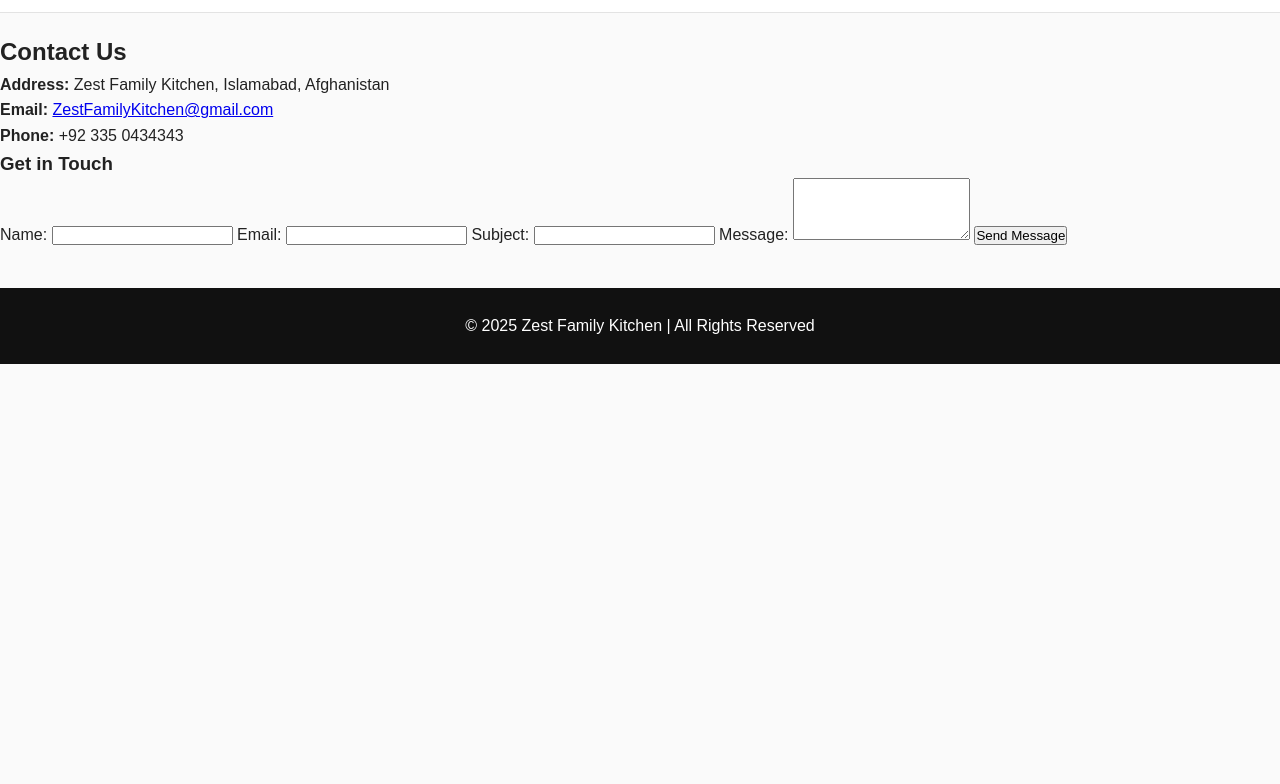
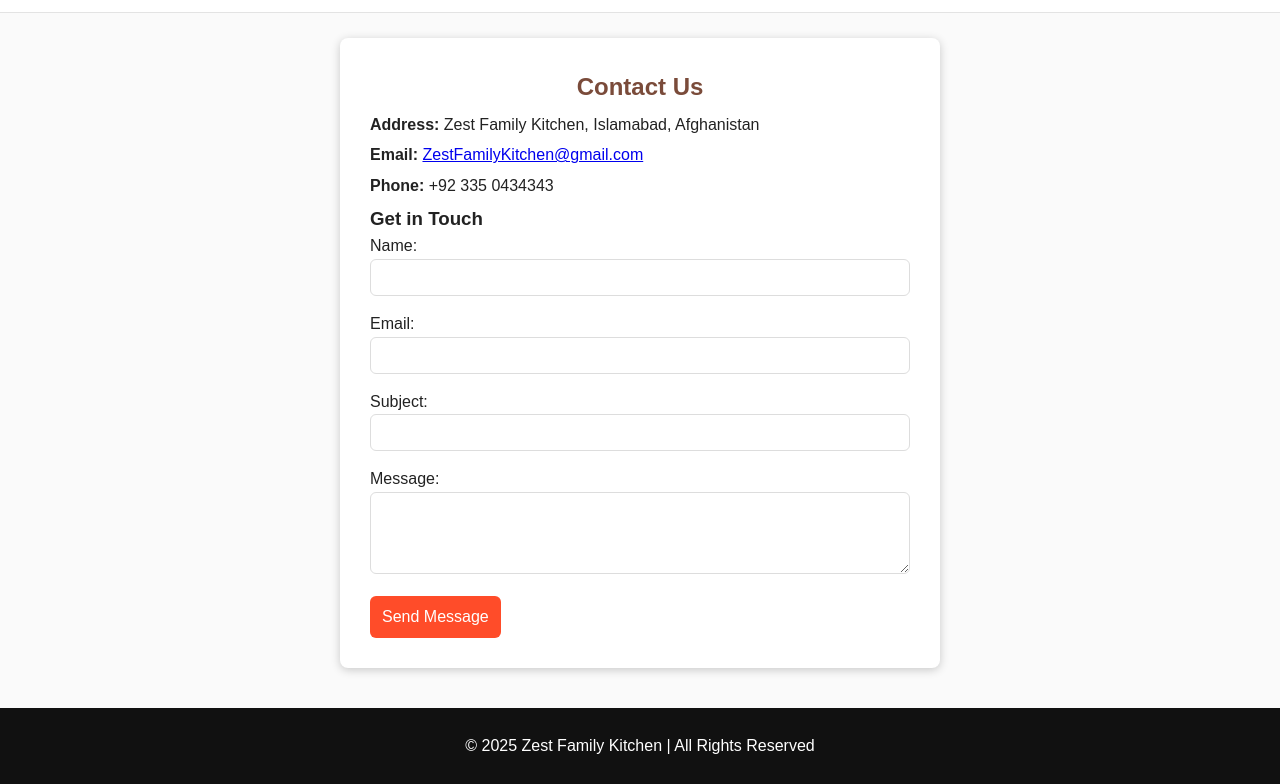
Before and after one commit to javeriakhn-18/ICT-Project-1st-Sem, a plain HTML site: page contactus.html in a window 1280 px wide. Shown: the part 77-861 px from the top of the page. Before the commit the page ends 800 px from the top, so only its background shows below. Drawn offline with Linux system fonts and the light colour scheme.

Commit message:
added ABOUT PAGE CSS design

```diff
--- a/CSS/style.css
+++ b/CSS/style.css
@@ -193,3 +193,80 @@ body {
     transform: scale(1.1);
     opacity: 0.9;
 }
+
+/* ----------------------------------------------------------
+   CONTACT PAGE
+---------------------------------------------------------- */
+.contact {
+    padding: 30px;
+    background: white;
+    max-width: 600px;
+    margin: 25px auto;
+    border-radius: 8px;
+    box-shadow: 0 2px 10px rgba(0, 0, 0, 0.2);
+}
+
+.contact h2 {
+    text-align: center;
+    color: #7a4b3a;
+}
+
+.contact-details p {
+    margin: 5px 0;
+}
+
+input,
+textarea,
+select {
+    width: 100%;
+    padding: 10px;
+    border: 1px solid #ddd;
+    border-radius: 6px;
+    margin-bottom: 15px;
+}
+
+label {
+    margin-bottom: 5px;
+}
+
+button {
+    padding: 12px;
+    background-color: #ff4c29;
+    border: none;
+    color: white;
+    font-size: 16px;
+    border-radius: 6px;
+    cursor: pointer;
+}
+
+button:hover {
+    background-color: #d93f20;
+}
+
+/* ----------------------------------------------------------
+   ABOUT PAGE
+---------------------------------------------------------- */
+.about {
+    padding: 30px;
+    background: white;
+    max-width: 600px;
+    margin: 25px auto;
+    border-radius: 8px;
+    box-shadow: 0 2px 10px rgba(0, 0, 0, 0.2);
+}
+
+.about h2 {
+    text-align: center;
+    color: #7a4b3a;
+    margin-bottom: 15px;
+}
+
+.about h3 {
+    color: #333;
+    margin-top: 20px;
+}
+
+.about p {
+    color: #555;
+    margin-bottom: 10px;
+}
```
